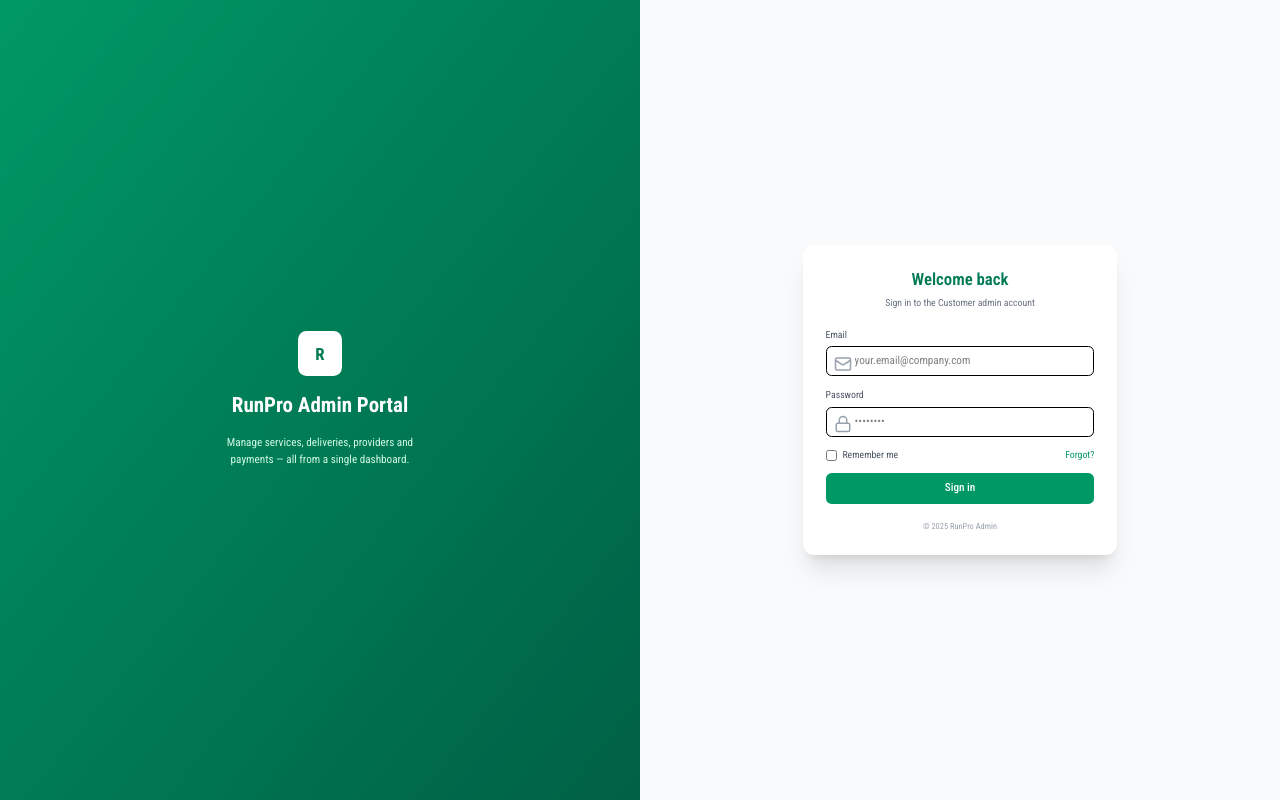
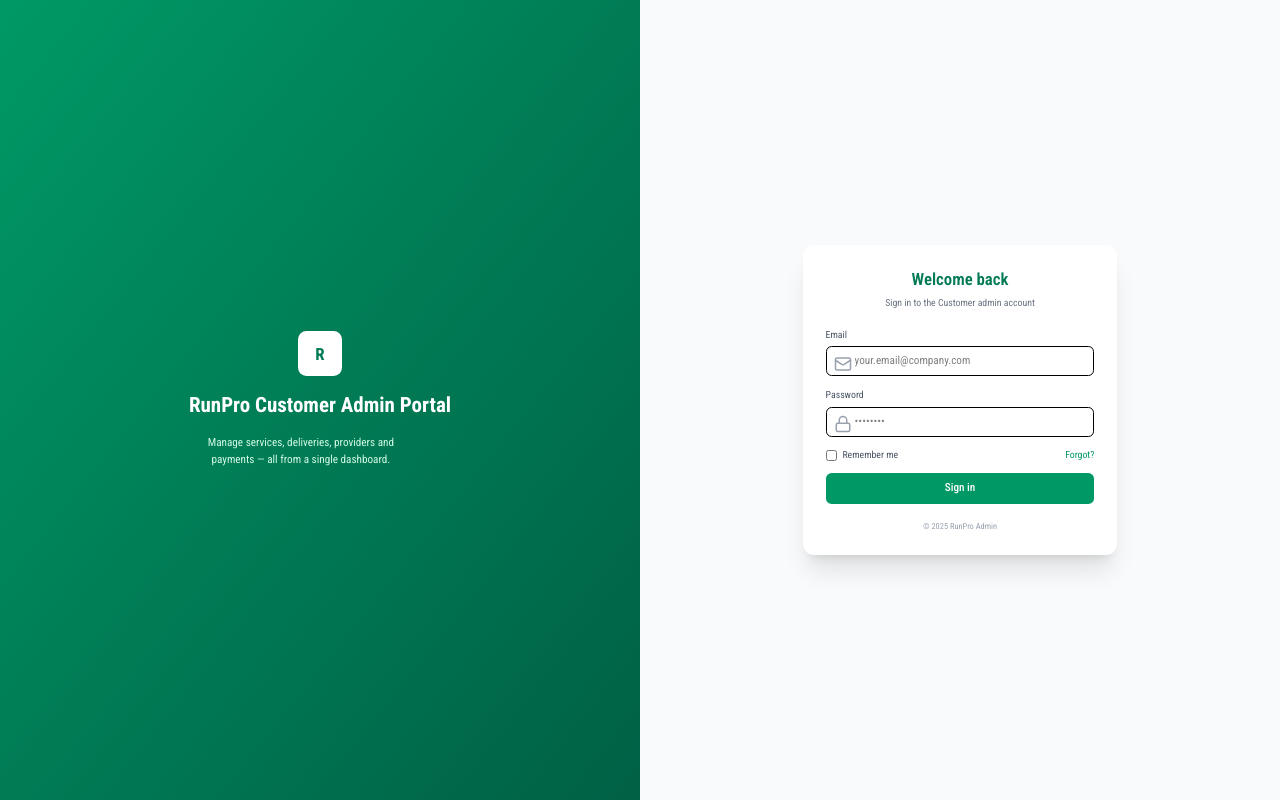
Before and after one commit to run9japro-org/Runpro9ja-customer-site, a React (Vite) app: page / in a window 1280 px wide. Built offline with nearby package versions, Linux system fonts and the light colour scheme.

Commit message:
second commit

```diff
--- a/src/pages/Login.jsx
+++ b/src/pages/Login.jsx
@@ -65,7 +65,7 @@
       <div className="hidden md:flex w-1/2 bg-gradient-to-br from-emerald-600 to-emerald-800 text-white items-center justify-center p-10">
         <div className="text-center space-y-6">
           <div className="mx-auto w-16 h-16 bg-white rounded-xl flex items-center justify-center text-emerald-700 font-bold text-2xl">R</div>
-          <h1 className="text-3xl font-bold">RunPro Admin Portal</h1>
+          <h1 className="text-3xl font-bold">RunPro Customer Admin Portal</h1>
           <p className="max-w-xs text-emerald-100">
             Manage services, deliveries, providers and payments — all from a single dashboard.
           </p>
```
